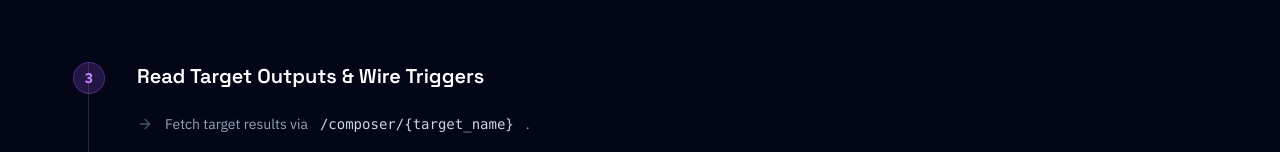
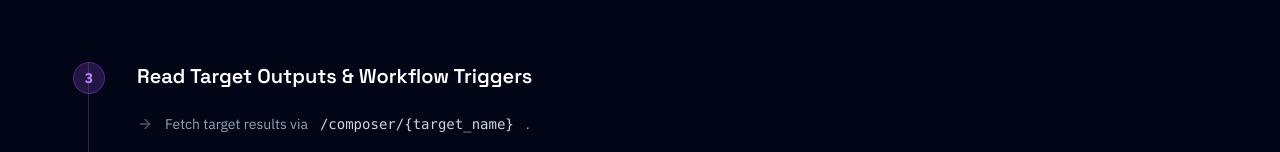
Before and after one commit to SemanticMatter/semanticmatter_landingpage, a Next.js app: page /developers in a window 1280 px wide. Shown: the part 3636-3788 px from the top of the page. Built offline with nearby package versions, Linux system fonts and the light colour scheme.

Commit message:
Update app/developers/page.tsx
Co-authored-by: Casper Welzel Andersen <43357585+CasperWA@users.noreply.github.com>

```diff
--- a/app/developers/page.tsx
+++ b/app/developers/page.tsx
@@ -266,7 +266,7 @@ export default function DevelopersPage() {
             {/* Flow 3 */}
             <div className="relative border-l border-slate-800 pl-8 md:pl-12">
               <div className="absolute -left-4 flex h-8 w-8 items-center justify-center rounded-full bg-purple-500/20 border border-purple-500/30 text-purple-400 font-bold text-sm">3</div>
-              <h3 className="text-xl font-semibold text-white">Read Target Outputs & Wire Triggers</h3>
+              <h3 className="text-xl font-semibold text-white">Read Target Outputs & Workflow Triggers</h3>
               <ol className="mt-6 space-y-4 text-sm text-slate-400 list-none">
                 <li className="flex gap-3"><ArrowRight size={16} className="mt-0.5 shrink-0 text-slate-600"/> Fetch target results via <code className="text-slate-300">/composer/{"{"}target_name{"}"}</code>.</li>
                 <li className="flex gap-3"><ArrowRight size={16} className="mt-0.5 shrink-0 text-slate-600"/> Read a single field lightly via <code className="text-slate-300">/composer/{"{"}target_name{"}"}/properties/{"{"}target_property{"}"}</code>.</li>
```
